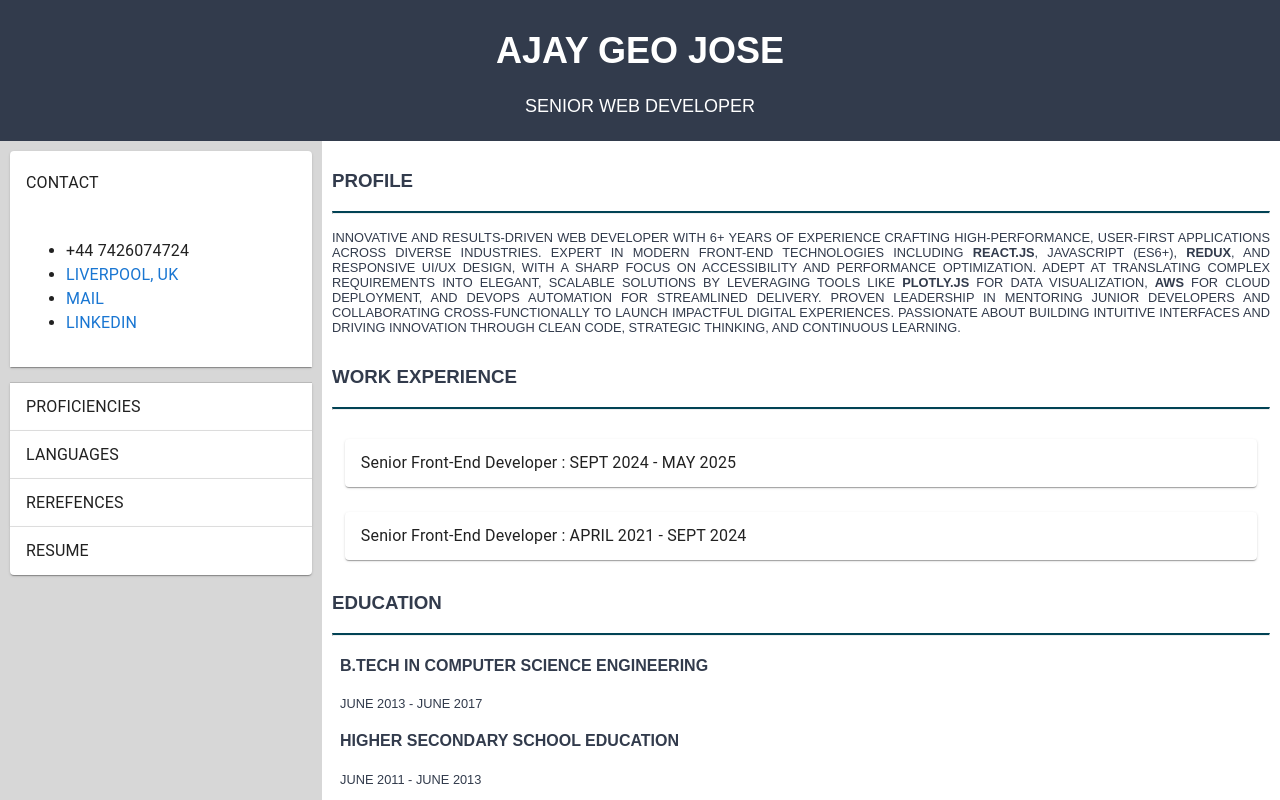
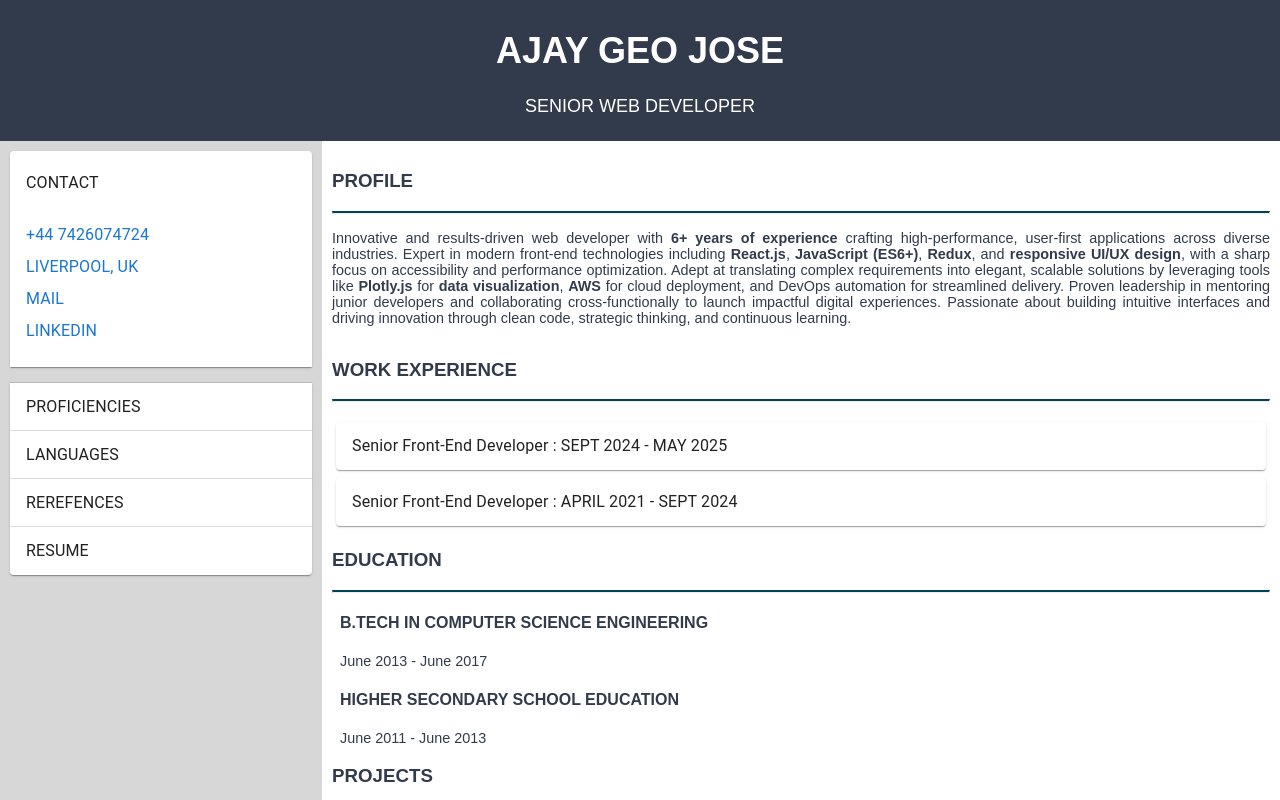
Before and after one commit to ajaygeojose/portfolio, a React (Vite) app: page / in a window 1280 px wide. Both pictures are taken after a click on the button "CONTACT". Shown: the top 800 px of the page. Built offline with nearby package versions, Linux system fonts and the light colour scheme; some icons are missing.

Commit message:
revision 1

```diff
--- a/src/components/contentPanel/contentPanel.jsx
+++ b/src/components/contentPanel/contentPanel.jsx
@@ -1,4 +1,4 @@
-import React, { useState } from "react";
+import React, { useEffect, useState } from "react";
 import "./contentpanel.css";
 import {
   Accordion,
@@ -7,67 +7,45 @@ import {
   Typography,
 } from "@mui/material";
 import ArrowDropDownIcon from "@mui/icons-material/ArrowDropDown";
-import { EDUCATION, EXPERIENCE, keywords, PROFILE, PROJECTS } from "../../constants/contentPanelData";
+import {
+  EDUCATION,
+  EXPERIENCE,
+  keywords,
+  PROFILE,
+  PROJECTS,
+} from "../../constants/contentPanelData";
 const ContentPanel = () => {
   const [experience, setexperience] = useState(EXPERIENCE);
 
   const education = EDUCATION;
 
   const [projects, setProjects] = useState(PROJECTS);
+  useEffect(() => {
+    const profileText = document.getElementById("profileText");
+    profileText.innerHTML = highlightText(PROFILE, keywords);
+  }, []);
 
-  // const showToggle = (list, setList, item, index) => {
-  //   let exp = list.filter((filterItem) => filterItem.company === item.company);
-  //   exp.show = !exp.show;
-  //   setList(
-  //     list.map((exp, i) => (i === index ? { ...exp, show: !exp.show } : exp))
-  //   );
-  // };
-// function highlightText(text, keywords) {
-//   let temp="";
-//  keywords.forEach(element => {
-//   temp+=text.split(element)[0]+(`<strong>${element}</strong>`)+text.split(element)[0];
-//  });
-//  console.log(">>>",temp);
-//   // const regex = new RegExp(`(${keywords.join("|")})`, "gi");
+  // Escape regex special chars in keywords
+  function escapeRegex(string) {
+    return string.replace(/[.*+?^${}()|[\]\\]/g, "\\$&");
+  }
 
-//   // return text.split(regex).map((part, i) =>
-//   //   keywords.some(k => k.toLowerCase() === part?.toLowerCase())
-//   //     ? <strong key={i}>{part}</strong>
-//   //     : part
-//   // );
-//   return temp
-// }
-
-function highlightText(text, keywords) {
-  const regex = new RegExp(`(${keywords.join("|")})`, "gi");
-
-  return text.split(regex).map((part, i) =>
-    keywords.some(k => k.toLowerCase() === part?.toLowerCase())
-      ? <strong key={i}>{part}</strong>
-      : part
-  );
+  // Highlight keywords in PROFILE
+  function highlightText(text, words) {
+    let result = text;
+    words.forEach((word) => {
+      const regex = new RegExp(escapeRegex(word), "g");
+      result = result.replace(regex, `<strong>${word}</strong>`);
+    });
+    return result;
   }
   return (
     <div className="contentpanel">
       <div id="profile" style={{ display: "flex" }}>
-        {/* <p
-          style={{
-            backgroundColor: "#323B4C",
-            heigth: "5rem",
-            width: "5rem",
-            borderRadius: "0.6rem",
-            margin: "1rem",
-          }}
-        ></p> */}
         <div>
           <h3>Profile</h3>
           <hr className="hr" />
-          {/* <span className="content">
-           {PROFILE}
-          </span> */}
-          <p className="content">
-            {/* {PROFILE} */}
-             {highlightText(PROFILE, keywords)}
+          <p className="content" id="profileText">
           </p>
         </div>
       </div>
@@ -75,7 +53,10 @@ function highlightText(text, keywords) {
         <h3>Work Experience</h3>
         <hr className="hr" />
         {experience.map((item, index) => (
-          <div key={index * 2} style={{padding:"0.8rem"}}>
+          <div
+            key={index * 2}
+            style={{ padding: "0.25rem"}}
+          >
             <Accordion>
               <AccordionSummary
                 expandIcon={<ArrowDropDownIcon />}
@@ -83,15 +64,16 @@ function highlightText(text, keywords) {
                 id="panel2-header"
               >
                 <Typography component="span">
-                  {" "}
                   {item.role} : {item.period}
                 </Typography>
               </AccordionSummary>
               <AccordionDetails>
                 <Typography>
-                  <ul>
+                  <ul className="content">
                     {item.details.map((data, index2) => (
-                    <li style={{ fontSize: "0.8rem" }} key={index * 8}>
+                      <li
+                        key={index * 8}
+                      >
                         {data}
                       </li>
                     ))}
@@ -103,22 +85,13 @@ function highlightText(text, keywords) {
         ))}
       </div>
 
-{/* <iframe
-        width="600"
-        height="450"
-        style={{ border: 0 }}
-        loading="lazy"
-        allowfullscreen
-        src="https://maps.app.goo.gl/kjgjs4LGnpA8tsUX9"
-      /> */}
-
       <div id="Education">
         <h3>Education</h3>
         <hr className="hr" />
         {education.map((item, index) => (
-          <div key={index * 2} style={{paddingLeft:"0.5rem"}}>
+          <div key={index * 2} style={{ paddingLeft: "0.5rem" }}>
             <h4>{item.level}</h4>
-            <p style={{ fontSize: "0.8rem" }}>{item.period}</p>
+            <p className="content">{item.period}</p>
           </div>
         ))}
       </div>
@@ -127,7 +100,10 @@ function highlightText(text, keywords) {
         <h3>Projects</h3>
         <hr className="hr" />
         {projects.map((item, index) => (
-          <div key={index * 2} style={{padding:"0.5rem"}}>
+          <div
+            key={index * 2}
+            style={{ padding: "0.25rem" }}
+          >
             <Accordion>
               <AccordionSummary
                 expandIcon={<ArrowDropDownIcon />}
@@ -141,9 +117,9 @@ function highlightText(text, keywords) {
               </AccordionSummary>
               <AccordionDetails>
                 <Typography>
-                  <ul>
+                  <ul className="content">
                     {item.details.map((data, index2) => (
-                      <li style={{ fontSize: "0.8rem", listStyleType:"none" }} key={index2 * 8}>
+                      <li style={{ listStyleType: "none" }} key={index2 * 8}>
                         {data}
                       </li>
                     ))}
--- a/src/components/contentPanel/contentpanel.css
+++ b/src/components/contentPanel/contentpanel.css
@@ -18,5 +18,6 @@
      text-align: justify;
      color:#323B4C;
      font-family: sans-serif;
-     font-size: 0.8rem;
+     font-size: 0.9rem;
+     text-transform: none;
 }
--- a/src/components/sidepanel/sideComponent.jsx
+++ b/src/components/sidepanel/sideComponent.jsx
@@ -1,12 +1,11 @@
-import React from "react";
 import "./sidepanel.css";
-
 import Accordion from "@mui/material/Accordion";
 import AccordionSummary from "@mui/material/AccordionSummary";
 import AccordionDetails from "@mui/material/AccordionDetails";
 import Typography from "@mui/material/Typography";
 import ArrowDownwardIcon from "@mui/icons-material/ArrowDownward";
-import { Button, Rating } from "@mui/material";
+import { Button, Rating, Tooltip } from "@mui/material";
+import { Link } from "@mui/material";
 
 const SideComponent = ({
   name,
@@ -25,7 +24,20 @@ const SideComponent = ({
       </AccordionSummary>
       <AccordionDetails>
         <Typography>
-          {name == "REREFENCES" ? (
+          {name == "CONTACT" ? (
+            sideItemList.map(({ label, href, target }, index) => (
+              <Link
+                key={index}
+                href={href}
+                target={target}
+                rel="noopener"
+                underline="none"
+                sx={{ display: "block", mb: 1 }} // optional styling
+              >
+                {label}
+              </Link>
+            ))
+          ) : name == "REREFENCES" ? (
             sideItemList.map((item) => (
               <div>
                 <h4>{item.name}</h4>
@@ -61,7 +73,9 @@ const SideComponent = ({
                       />
                     </>
                   ) : (
-                    item
+                    <Tooltip className="content" title={item.split(" ")[1]} placement="right">
+                      <Button>{item.split(" ")[0]}</Button>
+                    </Tooltip>
                   )}
                 </li>
               ))}
@@ -70,20 +84,6 @@ const SideComponent = ({
         </Typography>
       </AccordionDetails>
     </Accordion>
-
-    // <div id="name" className='content'>
-    //     <h3>{name}</h3>
-    //     <hr className="hr" />
-    // {(name=="REREFENCES")?sideItemList.map(item=><div>
-    //     <h4>{item.name}</h4>
-    //     <p>{item.company}</p>
-    //     <p>Email: {item.mail}</p>
-
-    // </div>):<ul style={{listStyleType:sideItemStyle?sideItemStyle:"none"}}>
-    //   {sideItemList.map(item=><li key={item} style={{paddingBottom:"3px"}}>{item}</li>)}
-    // </ul>}
-
-    // </div>
   );
 };
 
--- a/src/components/sidepanel/sidepanel.jsx
+++ b/src/components/sidepanel/sidepanel.jsx
@@ -1,13 +1,9 @@
 import React from "react";
 import "./sidepanel.css";
 import SideComponent from "./sideComponent";
-import { Link } from "@mui/material";
-import { contentList, languages, references, resume, skills } from "../../constants/sidePanelData";
+import { contactItems, languages, references, resume, skills } from "../../constants/sidePanelData";
 
 const Sidepanel = () => {
-  contentList[1]= <Link href="https://maps.app.goo.gl/kjgjs4LGnpA8tsUX9" target="_blank" rel="noopener" underline="none">Liverpool, UK</Link>
-  contentList[2]= <Link href="mailto:ajaygeojose@gmail.com" target="_blank" rel="noopener" underline="none">Mail</Link>
-  contentList[3]= <Link href="https://www.linkedin.com/in/ajay-geo-jose-189438170/" target="_blank" rel="noopener" underline="none">LinkedIn</Link>
   const onButtonClick = () => {
     let alink = document.createElement("a");
     alink.href = resume.fileUrl; // Webpack will resolve the correct URL
@@ -16,9 +12,9 @@ const Sidepanel = () => {
   };
   return (
     <div className="sidepanel">
-      <SideComponent name="CONTACT" sideItemList={contentList} sideItemStyle={"disc"}/>
-      <SideComponent name="PROFICIENCIES" sideItemList={skills} sideItemStyle={"disc"}/>
-      <SideComponent name="LANGUAGES" sideItemList={languages} sideItemStyle={"disc"}/>
+      <SideComponent name="CONTACT" sideItemList={contactItems} sideItemStyle={"none"}/>
+      <SideComponent name="PROFICIENCIES" sideItemList={skills} sideItemStyle={"none"}/>
+      <SideComponent name="LANGUAGES" sideItemList={languages} sideItemStyle={"none"}/>
       <SideComponent name="REREFENCES" sideItemList={references} sideItemStyle={"none"}/>
       <SideComponent name="RESUME" sideItemList={resume} sideItemStyle={"none"} onButtonClick={onButtonClick}/>
     </div>
--- a/src/constants/contentPanelData.js
+++ b/src/constants/contentPanelData.js
@@ -1,28 +1,14 @@
-// export const PROFILE = " Innovative and results-driven web developer with 6+ years of experience crafting high-performance, user-first applications across diverse industries. Expert in modern front-end technologies including React.js, JavaScript (ES6+), Redux, and responsive UI/UX design, with a sharp focus on accessibility and performance optimization. Adept at translating complex requirements into elegant, scalable solutions by leveraging tools like Plotly.js for data visualization, AWS for cloud deployment, and DevOps automation for streamlined delivery. Proven leadership in mentoring junior developers and collaborating cross-functionally to launch impactful digital experiences. Passionate about building intuitive interfaces and driving innovation through clean code, strategic thinking, and continuous learning.";
-// //   Innovative and results-driven web developer with
-// //   <strong>6+ years of experience</strong> crafting high-performance apps.
-// //   Expert in <strong>React.js</strong>, <strong>JavaScript (ES6+)</strong>, <strong>Redux</strong>.
-// // `;
-//   // export const PROFILE = `Innovative and results-driven web developer with 6+ years of experience crafting high-performance, user-first applications across diverse industries. Expert in modern front-end technologies including React.js, JavaScript (ES6+), Redux, and responsive UI/UX design, with a sharp focus on accessibility and performance optimization. Adept at translating complex requirements into elegant, scalable solutions by leveraging tools like Plotly.js for data visualization, AWS for cloud deployment, and DevOps automation for streamlined delivery. Proven leadership in mentoring junior developers and collaborating cross-functionally to launch impactful digital experiences. Passionate about building intuitive interfaces and driving innovation through clean code, strategic thinking, and continuous learning.`
-
-// export const keywords = [
-//   "6+ years of experience",
-//   "React.js",
-//   "JavaScript (ES6+)",
-//   "Redux",
-//   "Plotly.js",
-//   "AWS"
-// ];
-
-export const PROFILE = `Innovative and results-driven web developer with 6+ years of experience crafting high-performance, user-first applications across diverse industries. Expert in modern front-end technologies including React.js, JavaScript (ES6+), Redux, and responsive UI/UX design, with a sharp focus on accessibility and performance optimization. Adept at translating complex requirements into elegant, scalable solutions by leveraging tools like Plotly.js for data visualization, AWS for cloud deployment, and DevOps automation for streamlined delivery. Proven leadership in mentoring junior developers and collaborating cross-functionally to launch impactful digital experiences. Passionate about building intuitive interfaces and driving innovation through clean code, strategic thinking, and continuous learning.`
+export const PROFILE = `Innovative and results-driven web developer with 6+ years of experience crafting high-performance, user-first applications across diverse industries. Expert in modern front-end technologies including React.js, JavaScript (ES6+), Redux, and responsive UI/UX design, with a sharp focus on accessibility and performance optimization. Adept at translating complex requirements into elegant, scalable solutions by leveraging tools like Plotly.js for data visualization, AWS for cloud deployment, and DevOps automation for streamlined delivery. Proven leadership in mentoring junior developers and collaborating cross-functionally to launch impactful digital experiences. Passionate about building intuitive interfaces and driving innovation through clean code, strategic thinking, and continuous learning.`;
 
 export const keywords = [
   "6+ years of experience",
   "React.js",
   "JavaScript (ES6+)",
   "Redux",
+  "responsive UI/UX design",
+  "data visualization",
   "Plotly.js",
-  "AWS"
+  "AWS",
 ];
 export const EXPERIENCE = [
   {
--- a/src/constants/sidePanelData.js
+++ b/src/constants/sidePanelData.js
@@ -1,5 +1,25 @@
 import cv from "../assets/Ajay Geo Jose-Resume.pdf";
-export const contentList = ["+44 7426074724"];
+export const contactItems = [
+  {
+    label: "+44 7426074724",
+    href: "tel:+447426074724", // tel: is better than href="#"
+  },
+  {
+    label: "Liverpool, UK",
+    href: "https://maps.app.goo.gl/kjgjs4LGnpA8tsUX9",
+    target: "_blank",
+  },
+  {
+    label: "Mail",
+    href: "mailto:ajaygeojose@gmail.com",
+    target: "_blank",
+  },
+  {
+    label: "LinkedIn",
+    href: "https://www.linkedin.com/in/ajay-geo-jose-189438170/",
+    target: "_blank",
+  },
+];
 export const languages = [
   "English (Fluent)",
   "Malayalam (Fluent)",
```
Lines whose indentation alone changed are shown as unchanged.
